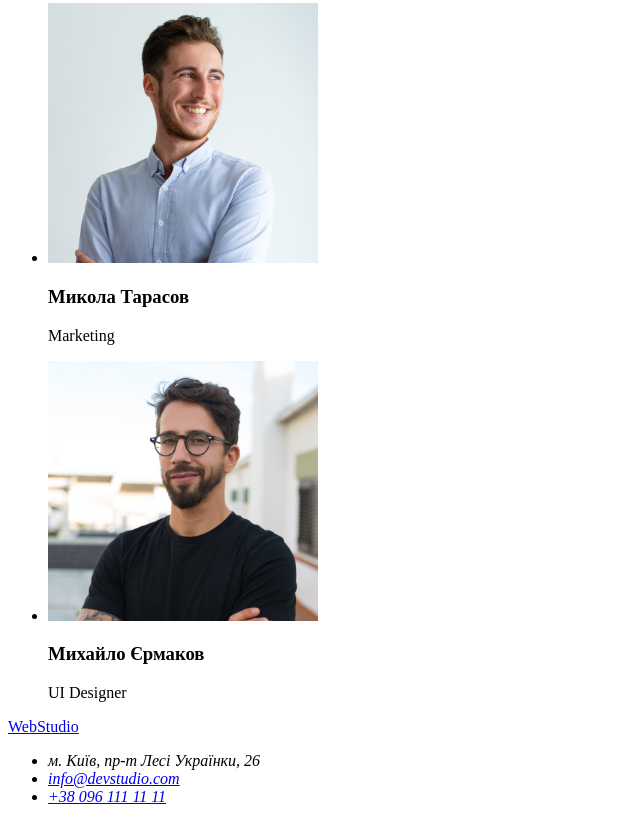
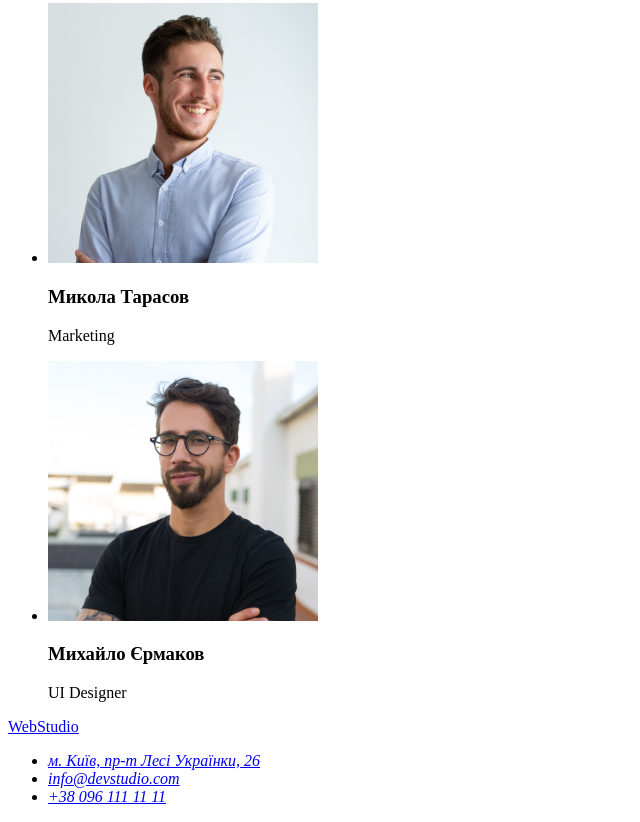
Before and after one commit to Nadiia13/goit-markup-hw-01, a plain HTML site: page index.html in a window 1280 px wide. Shown: the part 2333-3155 px from the top of the page, without its empty margins (0-640 px from the left). Drawn offline with Linux system fonts and the light colour scheme.

Commit message:
Update index.html

```diff
--- a/index.html
+++ b/index.html
@@ -91,8 +91,8 @@
     <a href="./index.html"> <span class="worf">Web</span>Studio</a>
     <address>
     <ul>
-        <li> м. Київ, пр-т Лесі Українки, 26
-            <a href="https://goo.gl/maps/QFb7DLTNwbbbnxzx8" target="_blank" rel="noreferrer noopener"></a>
+        <li>
+            <a href="https://goo.gl/maps/QFb7DLTNwbbbnxzx8" target="_blank" rel="noreferrer noopener">м. Київ, пр-т Лесі Українки, 26</a>
         </li>
         <li><a href="mailto:info@devstudio.com">info@devstudio.com</a></li>
         <li><a href="tel:+380961111111">+38 096 111 11 11</a></li>
```
